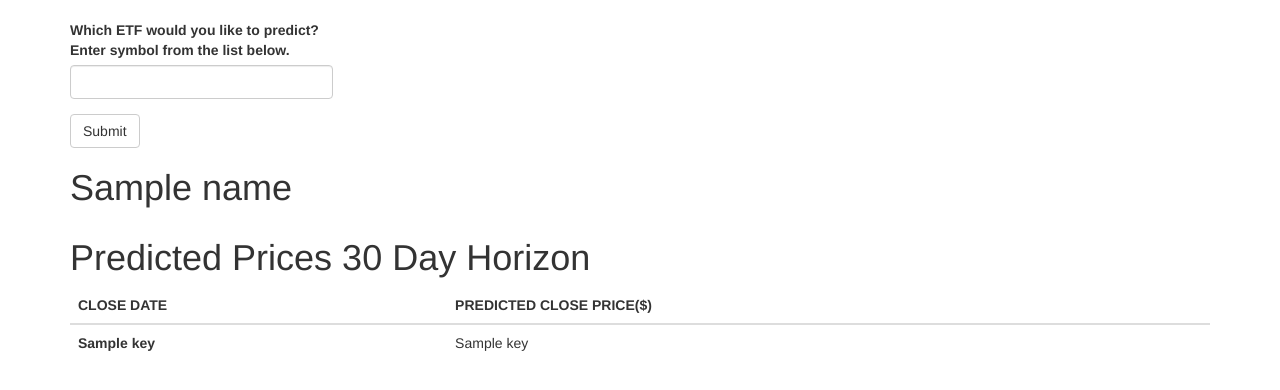
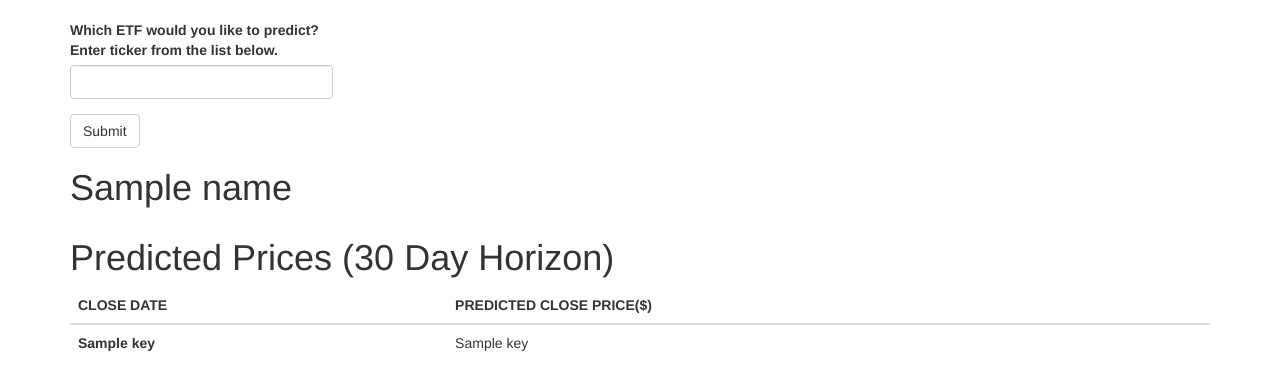
Before and after one commit to rick-kline/cnaa-434-etf, a Flask app: template templates/index.html in a window 1280 px wide. Shown: the part 52-442 px from the top of the page. Run offline with Flask 2, Linux system fonts and the light colour scheme; the template is opened without the code that fills it: values that come from a table or form of the project are taken from there, most other values are stand-ins (such as "Sample title", 1, 10 or a date in 2020); some libraries are stand-ins or nearby versions.

Commit message:
ticker change

```diff
--- a/main.py
+++ b/main.py
@@ -13,7 +13,7 @@ bootstrap = Bootstrap(app)
 
 
 class NameForm(FlaskForm):
-    name = StringField('Which ETF would you like to predict? \n Enter symbol from the list below.', validators=[Required(),
+    name = StringField('Which ETF would you like to predict? \n Enter ticker from the list below.', validators=[Required(),
                                                          Length(1, 4)])
     submit = SubmitField('Submit')
 
--- a/templates/index.html
+++ b/templates/index.html
@@ -25,7 +25,7 @@
 
     <div class="container">
         {% if name %}
-            <h1>Predicted Prices 30 Day Horizon</h1>
+            <h1>Predicted Prices (30 Day Horizon)</h1>
         {% else %}
             <h1>Top 25 Micro Cap ETF</h1>
         {% endif %}
```
